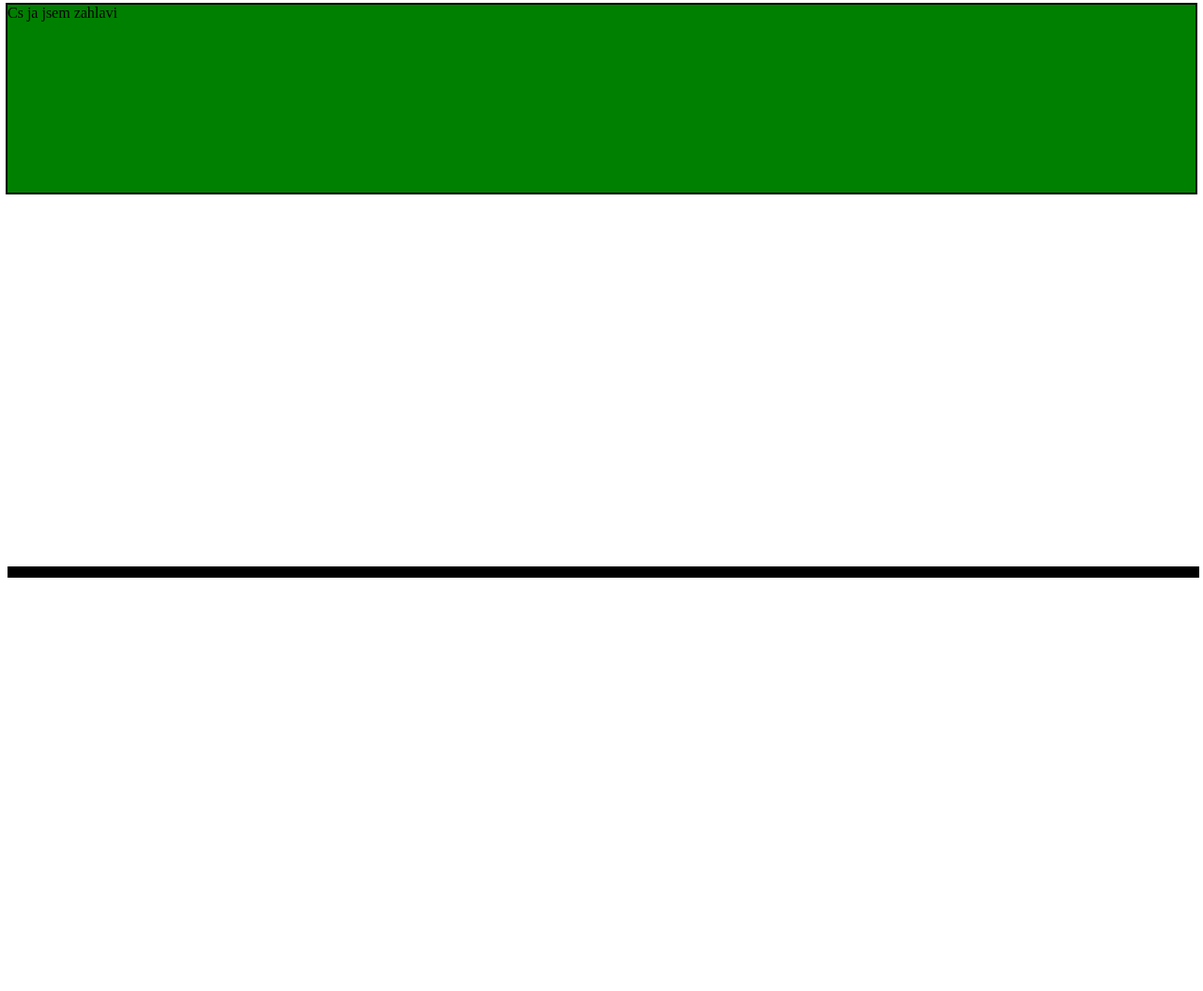
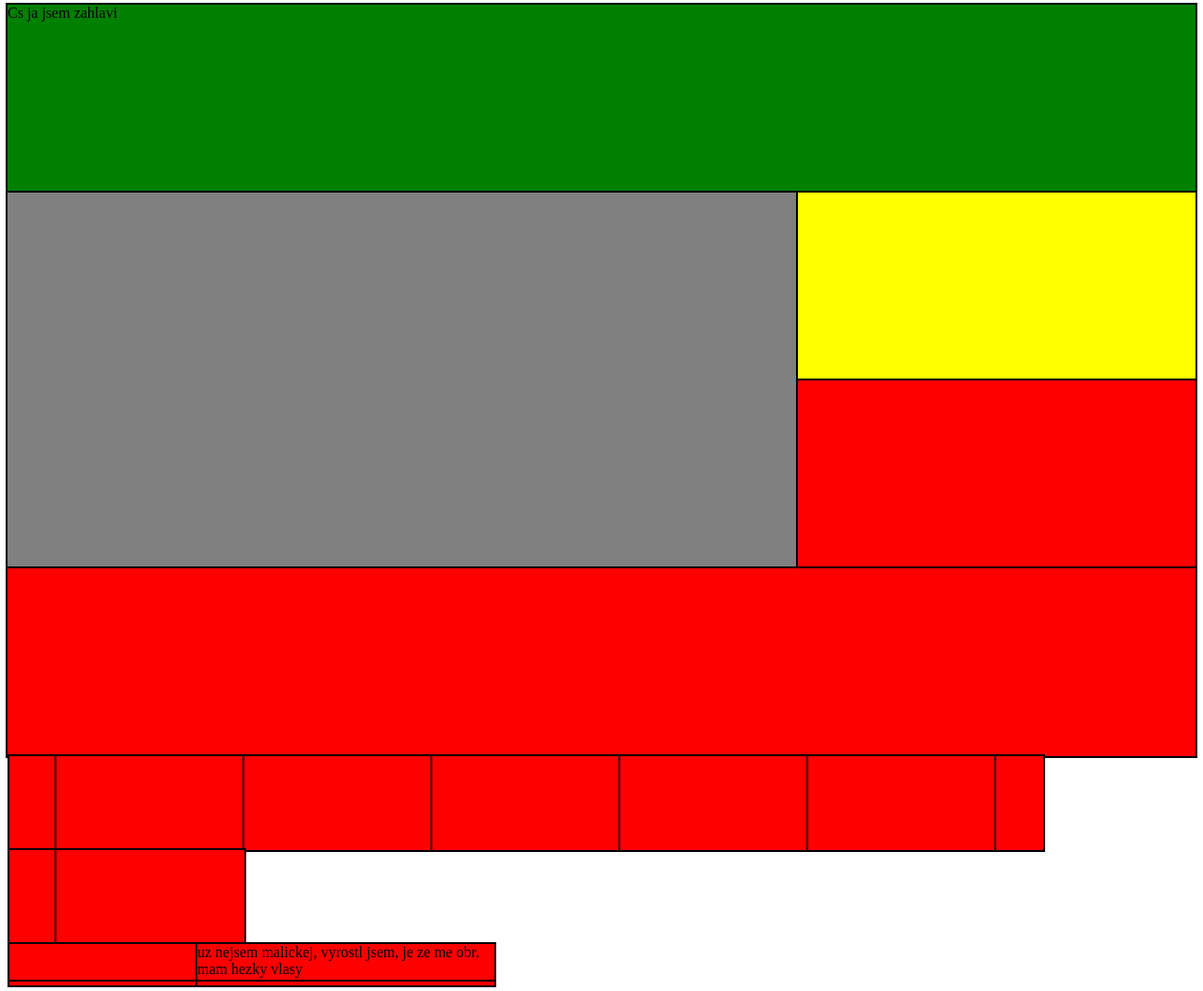
Before and after one commit to MichalRocek/WebyCviceni, a plain HTML site: page index.html in a window 1280 px wide. Shown: the part 77-1132 px from the top of the page at 94% size. Before the commit the page ends 800 px from the top, so only its background shows below. Drawn offline with Linux system fonts and the light colour scheme.

Commit message:
no, tak dalsi commit

```diff
--- a/index.html
+++ b/index.html
@@ -18,13 +18,46 @@
         </div>
         <div class="blok">
         </div>
-        <div class="blok tlusty2"> -->
-        </div>
+        <div class="blok tlusty2">
+        </div> -->
         <div class="blok" id="obsah">
         </div>
         <div class="blok" id="reklamy">
         </div>
+        <div class="blok" id="galerie">
+        </div>
         <div class="blok" id="zapati">
+        </div>
+    </div>
+    <div class="gridfit">
+        <div class="blok">
+        </div>
+        <div class="blok">
+        </div>
+        <div class="blok">
+        </div>
+        <div class="blok">
+        </div>
+        <div class="blok">
+        </div>
+        <div class="blok">
+        </div>
+        <div class="blok">
+        </div>
+        <div class="blok">
+        </div>
+        <div class="blok">
+        </div>
+    </div>
+    <div class="gridder">
+        <div class="blok">
+        </div>
+        <div class="blok">
+            uz nejsem malickej, vyrostl jsem, je ze me obr, mam hezky vlasy
+        </div>
+        <div class="blok">
+        </div>
+        <div class="blok">
         </div>
     </div>
 </body>
--- a/style/drip.css
+++ b/style/drip.css
@@ -7,6 +7,7 @@
     grid-template-areas:
     "header header header"
     "obsah obsah reklamy"
+    "obsah obsah galerie"
     "zapati zapati zapati";
 }
 
@@ -32,12 +33,35 @@
 
 #obsah {
     grid-area: obsah;
+    background-color: gray;
 }
 
 #reklamy {
     grid-area: reklamy;
+    background-color: yellow;
+}
+
+#galerie {
+    grid-area: galerie;
 }
 
 #zapati {
     grid-area: zapati;
+    background-color: red;
 }
+
+.gridfit {
+    display: grid;
+    height: 200px;
+    grid-template-columns: 50px repeat(auto-fill, 200px) 50px;
+}
+
+.gridder {
+    display:grid;
+    grid-template-columns: 200px fit-content(25%);
+}
+
+/* .bloker {
+    width: 50px;
+    height
+} */
```
